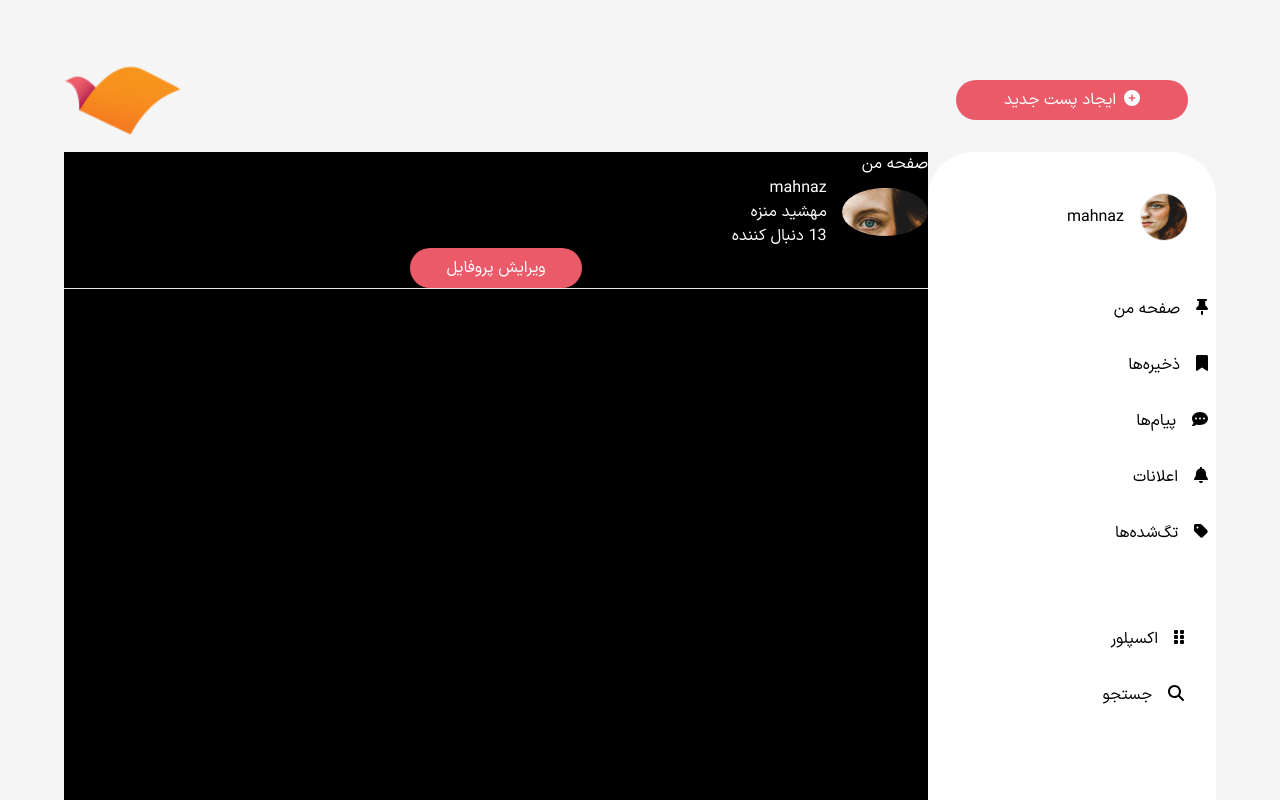
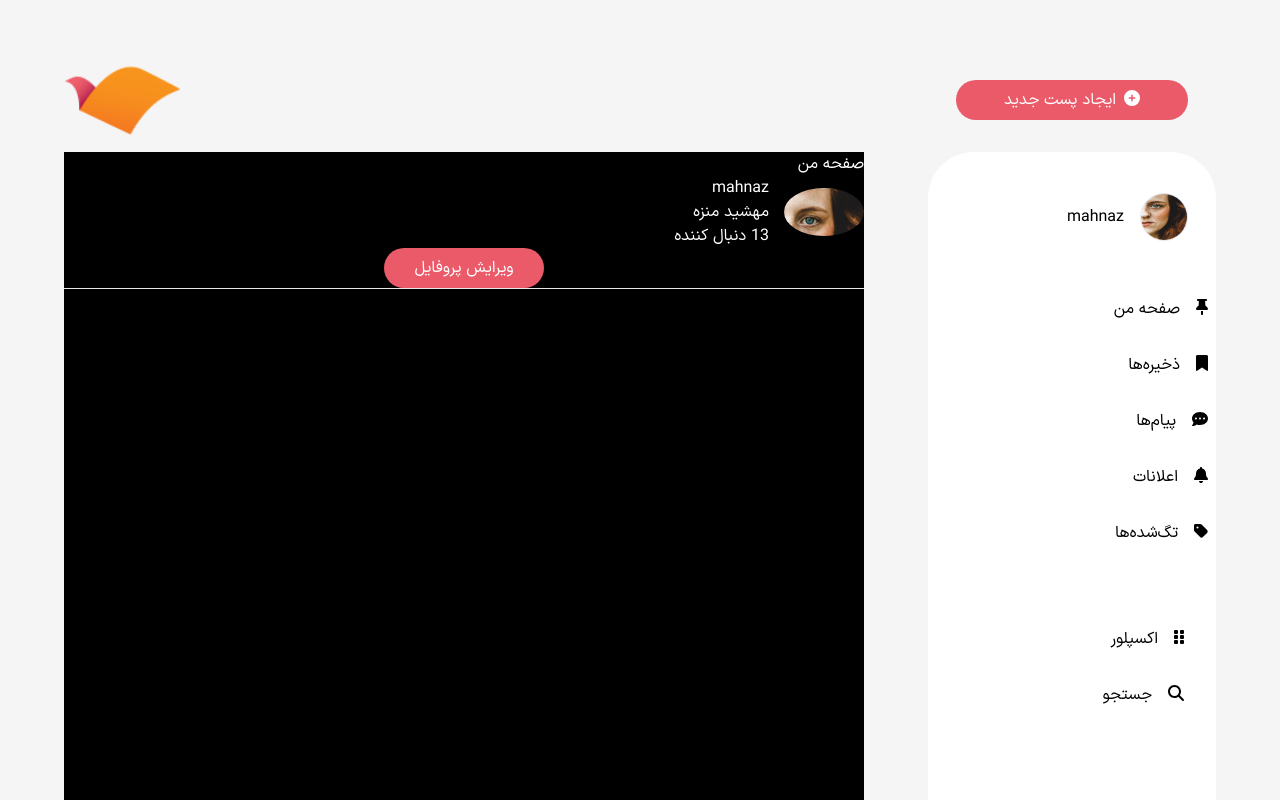
Before and after one commit to Hooman13/RahnemaCollegeProject, a React (Create React App) app: page /profile in a window 1280 px wide. Shown: the top 800 px of the page. Built offline with nearby package versions, Linux system fonts and the light colour scheme.

Commit message:
add margins to main page

```diff
--- a/src/pages/Profile.tsx
+++ b/src/pages/Profile.tsx
@@ -16,9 +16,9 @@ import { MyPage } from "../components/MyPage";
 
 export const Profile = () => {
   return (
-    <div className="w-screen h-screen pt-16 px-16   bg-[#F5F5F5]">
+    <div className="w-screen h-screen pt-16 px-16 bg-[#F5F5F5]">
       {/* header */}
-      <div className="grid grid-cols-12  mb-4">
+      <div className="grid grid-cols-12 mb-4">
         <div className="grid col-span-3 py-4 justify-items-center	">
           <button
             type="button"
@@ -90,7 +90,7 @@ export const Profile = () => {
             </Link>
           </div>
         </div>
-        <div className="bg-black grid col-span-9">
+        <div className="bg-black  mr-16 grid col-span-9">
           <MyPage />
         </div>
       </div>
```
